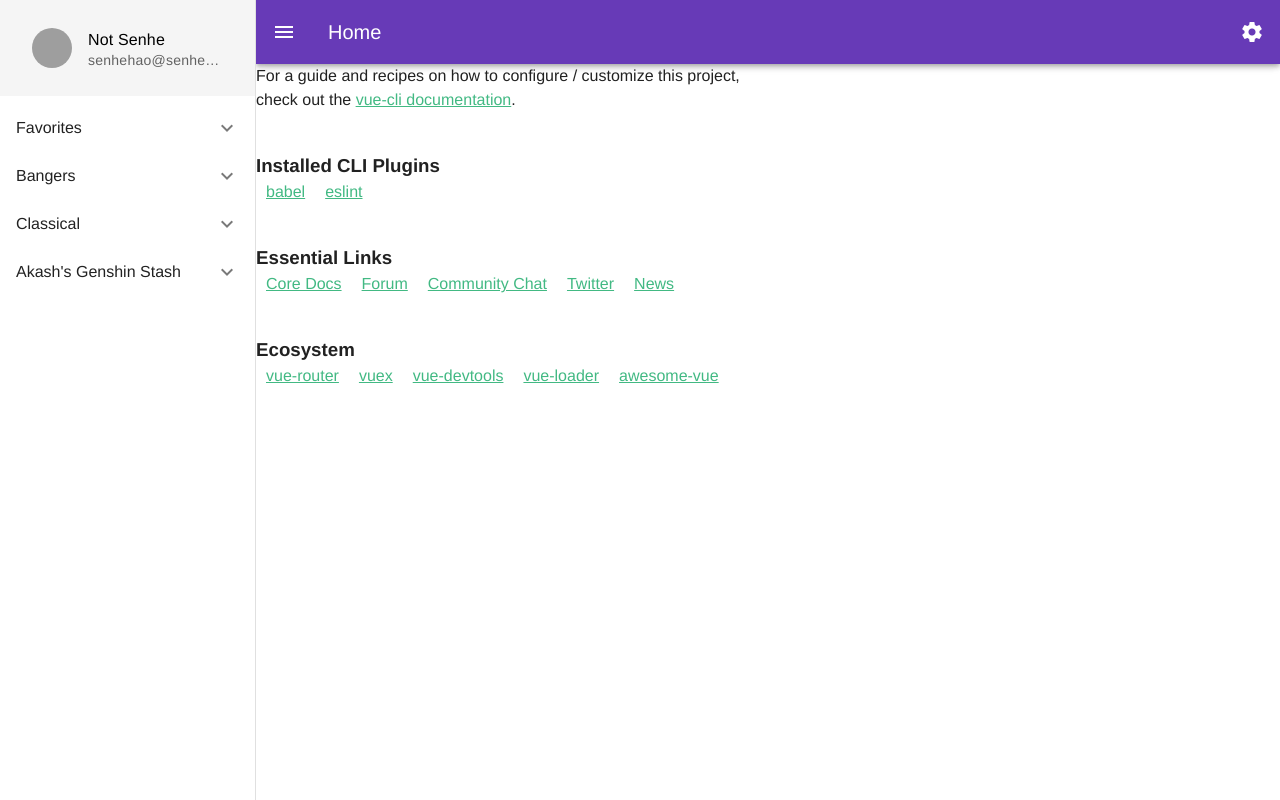
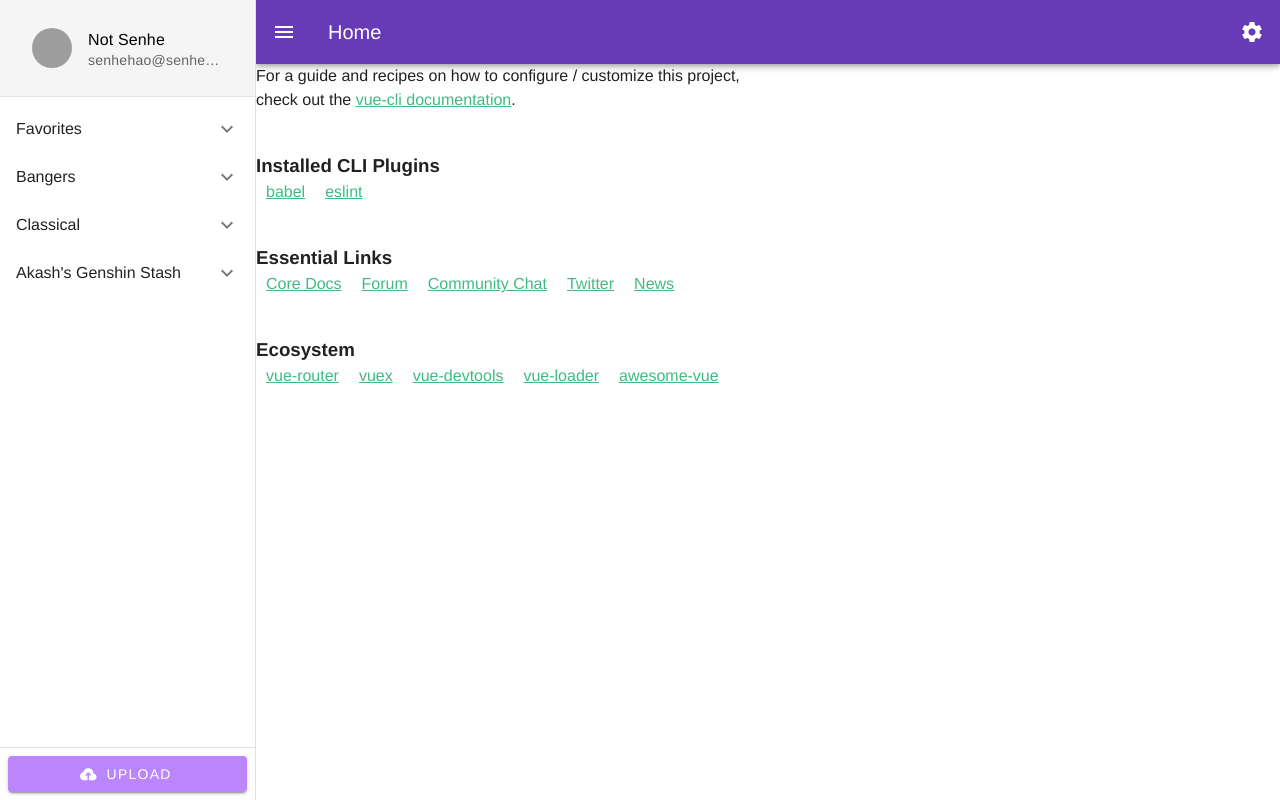
Before and after one commit to Furretfurretfurret/frontend, a Vue app: page / in a window 1280 px wide. Built offline with nearby package versions, Linux system fonts and the light colour scheme; grey boxes are pictures that could not be loaded.

Commit message:
upload button added

```diff
--- a/src/App.vue
+++ b/src/App.vue
@@ -15,7 +15,7 @@ export default {
 
 <style>
 #app {
-  font-family: Avenir, Helvetica, Arial, sans-serif;
+  font-family: Helvetica, Arial, sans-serif;
   -webkit-font-smoothing: antialiased;
   -moz-osx-font-smoothing: grayscale;
 }
--- a/src/components/MainScreen.vue
+++ b/src/components/MainScreen.vue
@@ -14,6 +14,7 @@
           ></v-list-item>
         </v-list>
       </v-sheet>
+      <v-divider />
       <v-list>
         <v-list-group v-for="folder in folders" :key="folder.name" :value="folder.name">
           <template v-slot:activator="{ props }">
@@ -26,6 +27,17 @@
           </v-list-item>
         </v-list-group>
       </v-list>
+      <template v-slot:append>
+        <v-divider />
+        <div class="pa-2">
+          <v-btn block
+          color="#BB86FC"
+          prepend-icon="mdi-cloud-upload"
+          >
+            Upload
+          </v-btn>
+        </div>
+      </template>
     </v-navigation-drawer>
 
     <v-app-bar
--- a/src/main.js
+++ b/src/main.js
@@ -16,7 +16,7 @@ const virtualosoTheme = {
     surface: '#FFFFFF',
     primary: '#673AB7',
     'primary-darken-1': '#3700B3',
-    secondary: '#03DAC6',
+    secondary: '#03DAC5',
     'secondary-darken-1': '#018786',
     error: '#B00020',
     info: '#2196F3',
```
